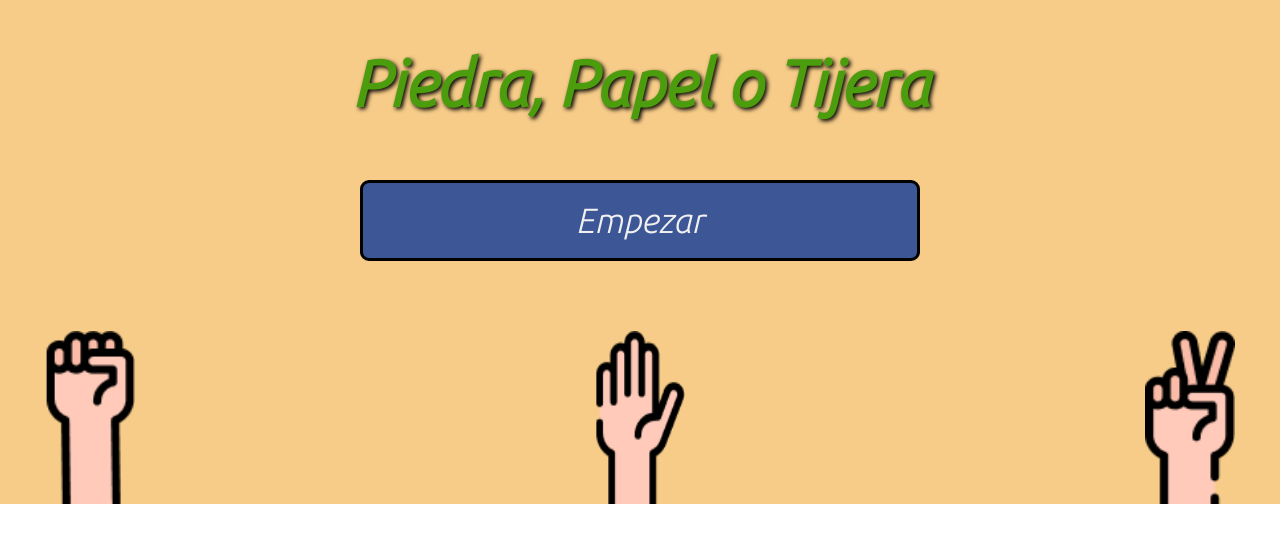
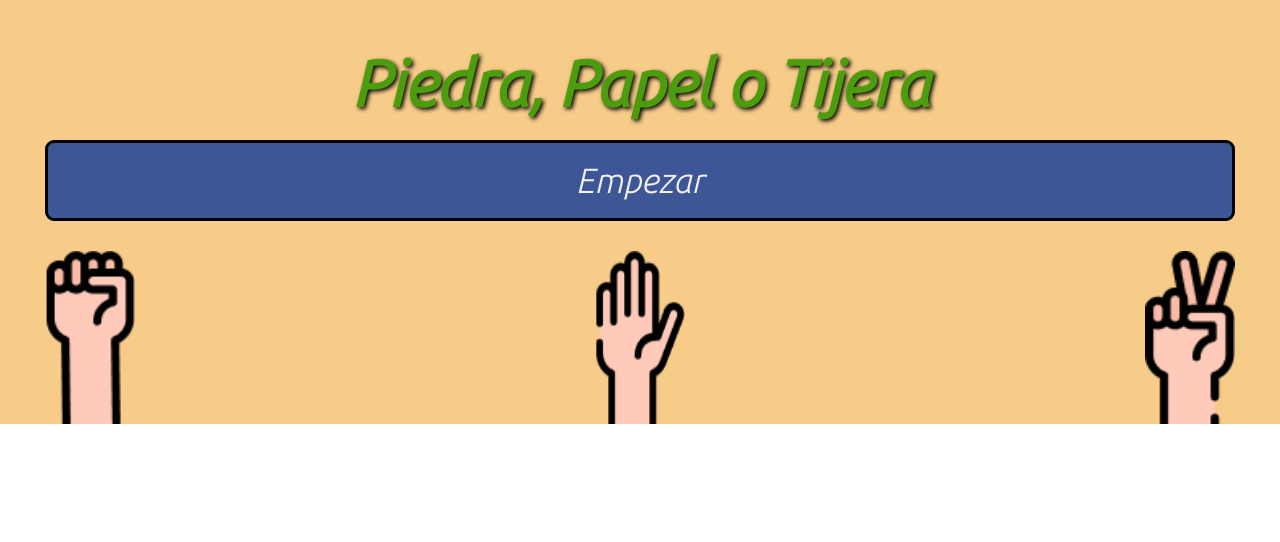
Before and after one commit to andycontreras/desafiom5, a website built with Parcel: page src/index.html in a window 1280 px wide. Built offline with nearby package versions, Linux system fonts and the light colour scheme.

Commit message:
cambio main container c/p

```diff
--- a/src/index.css
+++ b/src/index.css
@@ -1,8 +1,8 @@
 @import url("https://fonts.googleapis.com/css2?family=Ubuntu:ital,wght@1,300&display=swap");
 
-body {
+/* body {
 	height: fit-content;
-}
+} */
 * {
 	margin: 0;
 	padding: 0;
@@ -11,5 +11,4 @@ body {
 
 .root {
 	background-color: #f1aa3898;
-	height: 100%;
 }
--- a/src/pages/home/index.ts
+++ b/src/pages/home/index.ts
@@ -4,6 +4,7 @@ export function initHome(params) {
 
 	style.innerHTML = `
   .home-container{
+    height: 100vh
     display:flex;
     justify-content: space-between;
     flex-direction: column;
--- a/src/pages/instructions/index.ts
+++ b/src/pages/instructions/index.ts
@@ -4,6 +4,7 @@ export function initInstructions(params) {
 
 	style.innerHTML = `
   .instructions-container{
+    height: 100vh
     display:flex;
     justify-content: space-between;
     flex-direction: column;
```
